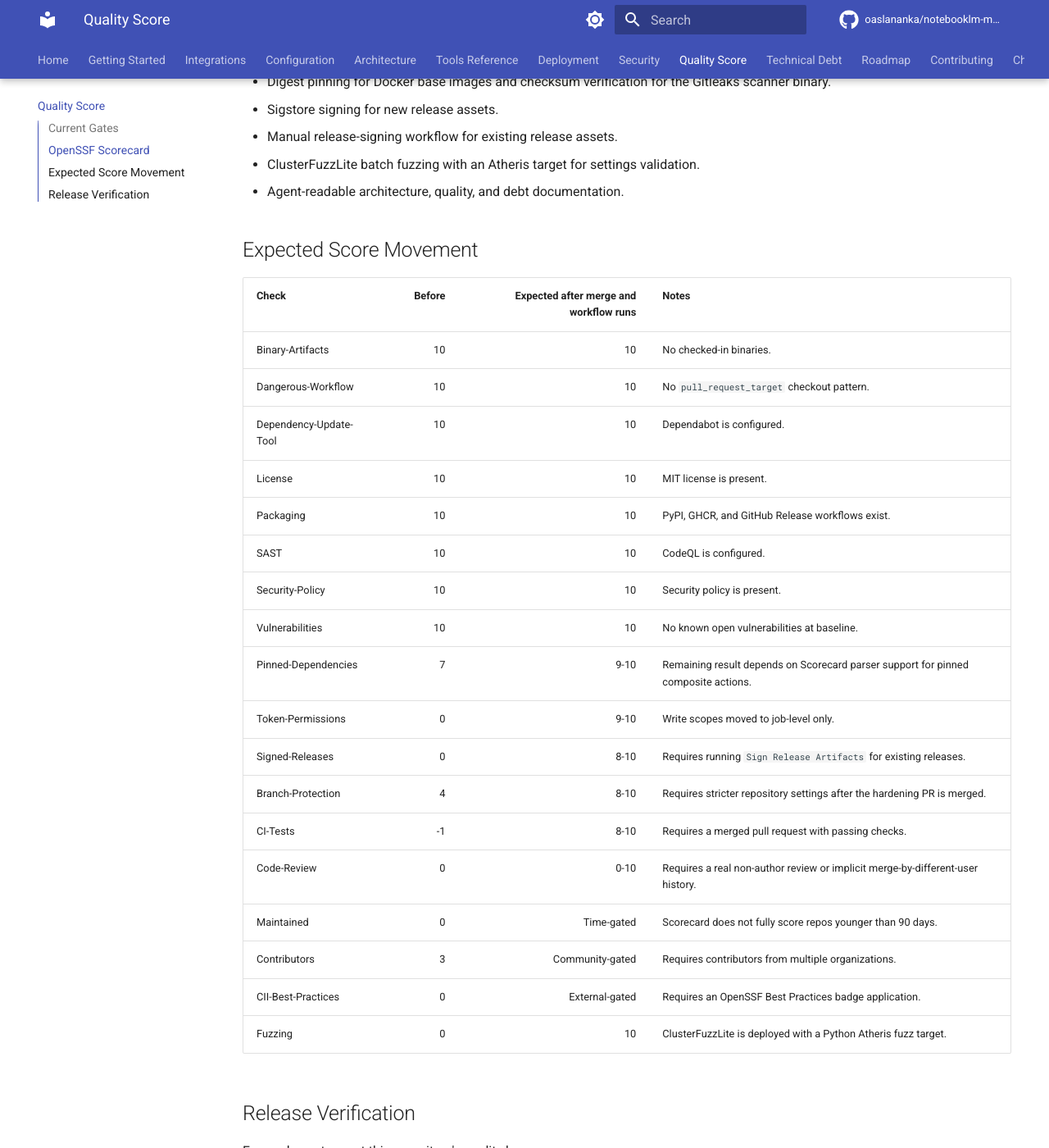
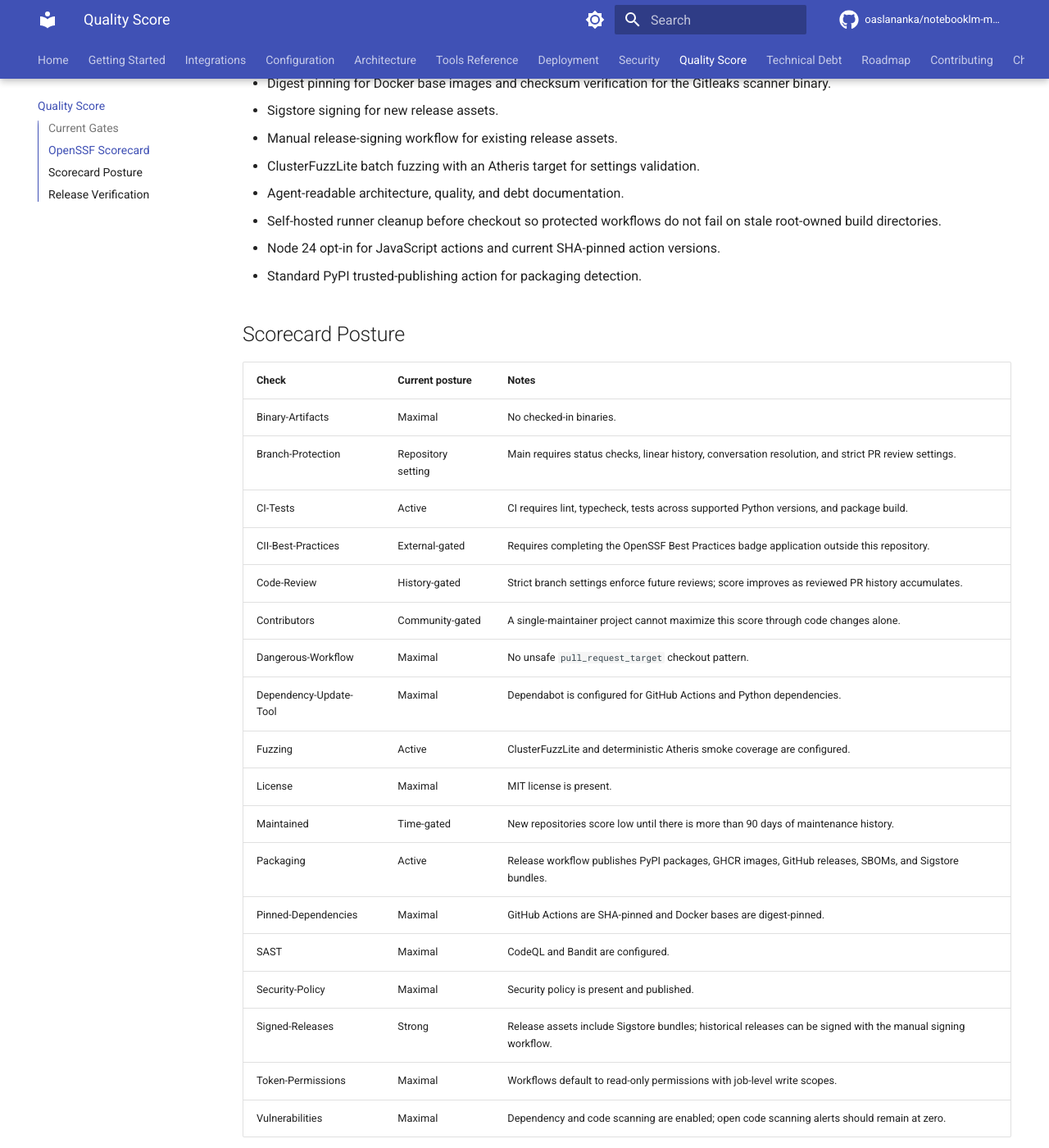
Before and after one commit to renovate-bot/oaslananka-_-notebooklm-mcp-pro, an MkDocs documentation site: the page built from docs/QUALITY_SCORE.md, in a window 1280 px wide and 1400 px high, scrolled down 1195 px. Shown: the whole window at 82% size. Built offline with MkDocs 1.6.1 and Material for MkDocs 9.7.7, drawn with Linux system fonts in a browser that asks for light colours; comment, search, counter and statistics services are not loaded; some of the changed text lies outside the part shown.

Commit message:
docs: update scorecard posture

````diff
--- a/docs/QUALITY_SCORE.md
+++ b/docs/QUALITY_SCORE.md
@@ -22,14 +22,14 @@ owners.
 
 ## OpenSSF Scorecard
 
-The latest local Scorecard baseline before this hardening pass was:
+The source of truth is the public OpenSSF Scorecard badge in `README.md`, the
+weekly `OpenSSF Scorecard` workflow, and the GitHub code scanning alert feed.
+The last local hardening audit before strict branch-protection changes measured
+`7.3 / 10`; the remaining deductions are mostly repository-governance signals
+that improve only after GitHub settings, project age, review history, and
+community participation accumulate.
 
-```text
-Aggregate score: 5.6 / 10
-Commit: 46538068a5c5de5ba84b8dff40045019cf4e1f56
-```
-
-The hardening pass adds or changes:
+The 1.0 hardening pass adds or changes:
 
 - OpenSSF Scorecard workflow with SARIF upload.
 - Top-level read-only workflow permissions with job-level write permissions.
@@ -39,29 +39,33 @@ The hardening pass adds or changes:
 - Manual release-signing workflow for existing release assets.
 - ClusterFuzzLite batch fuzzing with an Atheris target for settings validation.
 - Agent-readable architecture, quality, and debt documentation.
+- Self-hosted runner cleanup before checkout so protected workflows do not fail
+  on stale root-owned build directories.
+- Node 24 opt-in for JavaScript actions and current SHA-pinned action versions.
+- Standard PyPI trusted-publishing action for packaging detection.
 
-## Expected Score Movement
+## Scorecard Posture
 
-| Check | Before | Expected after merge and workflow runs | Notes |
-|---|---:|---:|---|
-| Binary-Artifacts | 10 | 10 | No checked-in binaries. |
-| Dangerous-Workflow | 10 | 10 | No `pull_request_target` checkout pattern. |
-| Dependency-Update-Tool | 10 | 10 | Dependabot is configured. |
-| License | 10 | 10 | MIT license is present. |
-| Packaging | 10 | 10 | PyPI, GHCR, and GitHub Release workflows exist. |
-| SAST | 10 | 10 | CodeQL is configured. |
-| Security-Policy | 10 | 10 | Security policy is present. |
-| Vulnerabilities | 10 | 10 | No known open vulnerabilities at baseline. |
-| Pinned-Dependencies | 7 | 9-10 | Remaining result depends on Scorecard parser support for pinned composite actions. |
-| Token-Permissions | 0 | 9-10 | Write scopes moved to job-level only. |
-| Signed-Releases | 0 | 8-10 | Requires running `Sign Release Artifacts` for existing releases. |
-| Branch-Protection | 4 | 8-10 | Requires stricter repository settings after the hardening PR is merged. |
-| CI-Tests | -1 | 8-10 | Requires a merged pull request with passing checks. |
-| Code-Review | 0 | 0-10 | Requires a real non-author review or implicit merge-by-different-user history. |
-| Maintained | 0 | Time-gated | Scorecard does not fully score repos younger than 90 days. |
-| Contributors | 3 | Community-gated | Requires contributors from multiple organizations. |
-| CII-Best-Practices | 0 | External-gated | Requires an OpenSSF Best Practices badge application. |
-| Fuzzing | 0 | 10 | ClusterFuzzLite is deployed with a Python Atheris fuzz target. |
+| Check | Current posture | Notes |
+|---|---|---|
+| Binary-Artifacts | Maximal | No checked-in binaries. |
+| Branch-Protection | Repository setting | Main requires status checks, linear history, conversation resolution, and strict PR review settings. |
+| CI-Tests | Active | CI requires lint, typecheck, tests across supported Python versions, and package build. |
+| CII-Best-Practices | External-gated | Requires completing the OpenSSF Best Practices badge application outside this repository. |
+| Code-Review | History-gated | Strict branch settings enforce future reviews; score improves as reviewed PR history accumulates. |
+| Contributors | Community-gated | A single-maintainer project cannot maximize this score through code changes alone. |
+| Dangerous-Workflow | Maximal | No unsafe `pull_request_target` checkout pattern. |
+| Dependency-Update-Tool | Maximal | Dependabot is configured for GitHub Actions and Python dependencies. |
+| Fuzzing | Active | ClusterFuzzLite and deterministic Atheris smoke coverage are configured. |
+| License | Maximal | MIT license is present. |
+| Maintained | Time-gated | New repositories score low until there is more than 90 days of maintenance history. |
+| Packaging | Active | Release workflow publishes PyPI packages, GHCR images, GitHub releases, SBOMs, and Sigstore bundles. |
+| Pinned-Dependencies | Maximal | GitHub Actions are SHA-pinned and Docker bases are digest-pinned. |
+| SAST | Maximal | CodeQL and Bandit are configured. |
+| Security-Policy | Maximal | Security policy is present and published. |
+| Signed-Releases | Strong | Release assets include Sigstore bundles; historical releases can be signed with the manual signing workflow. |
+| Token-Permissions | Maximal | Workflows default to read-only permissions with job-level write scopes. |
+| Vulnerabilities | Maximal | Dependency and code scanning are enabled; open code scanning alerts should remain at zero. |
 
 ## Release Verification
 
````
Also changed, not shown: 1 other file.
